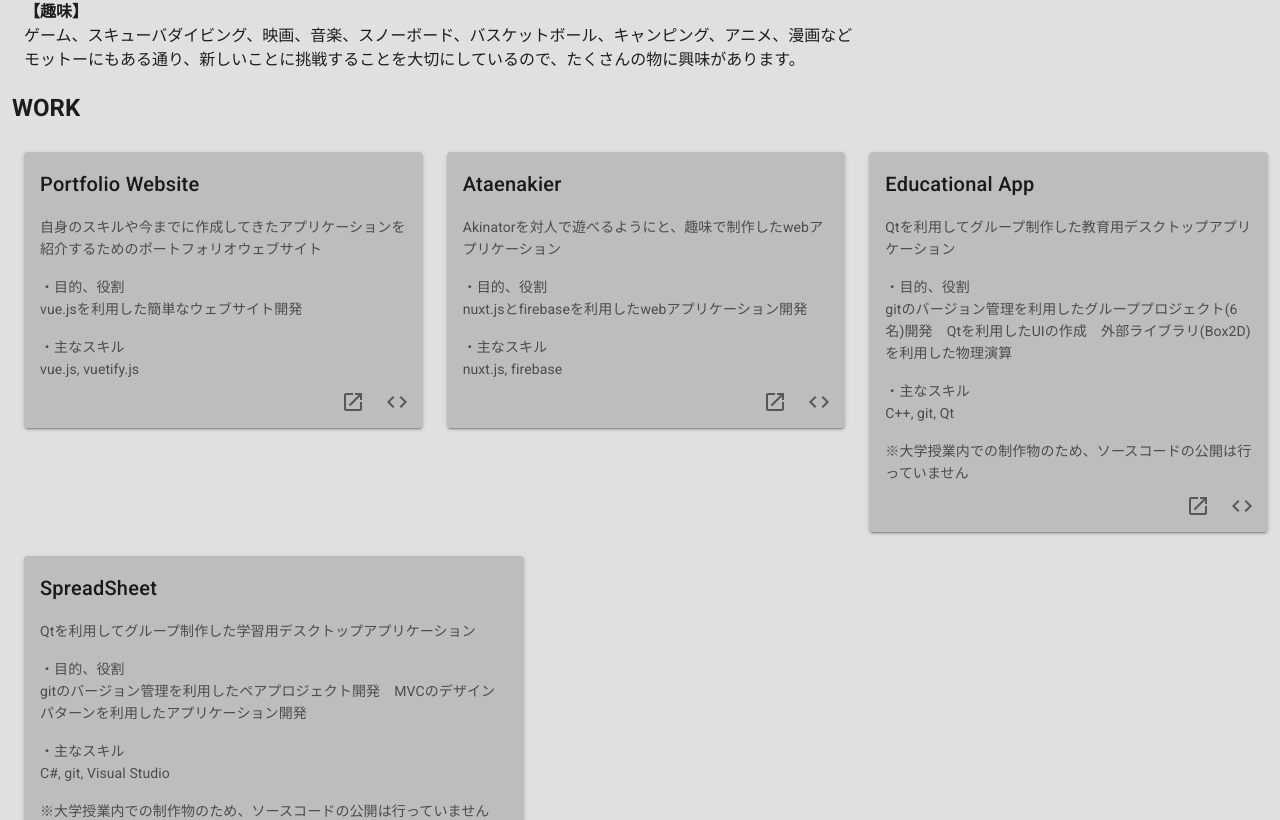
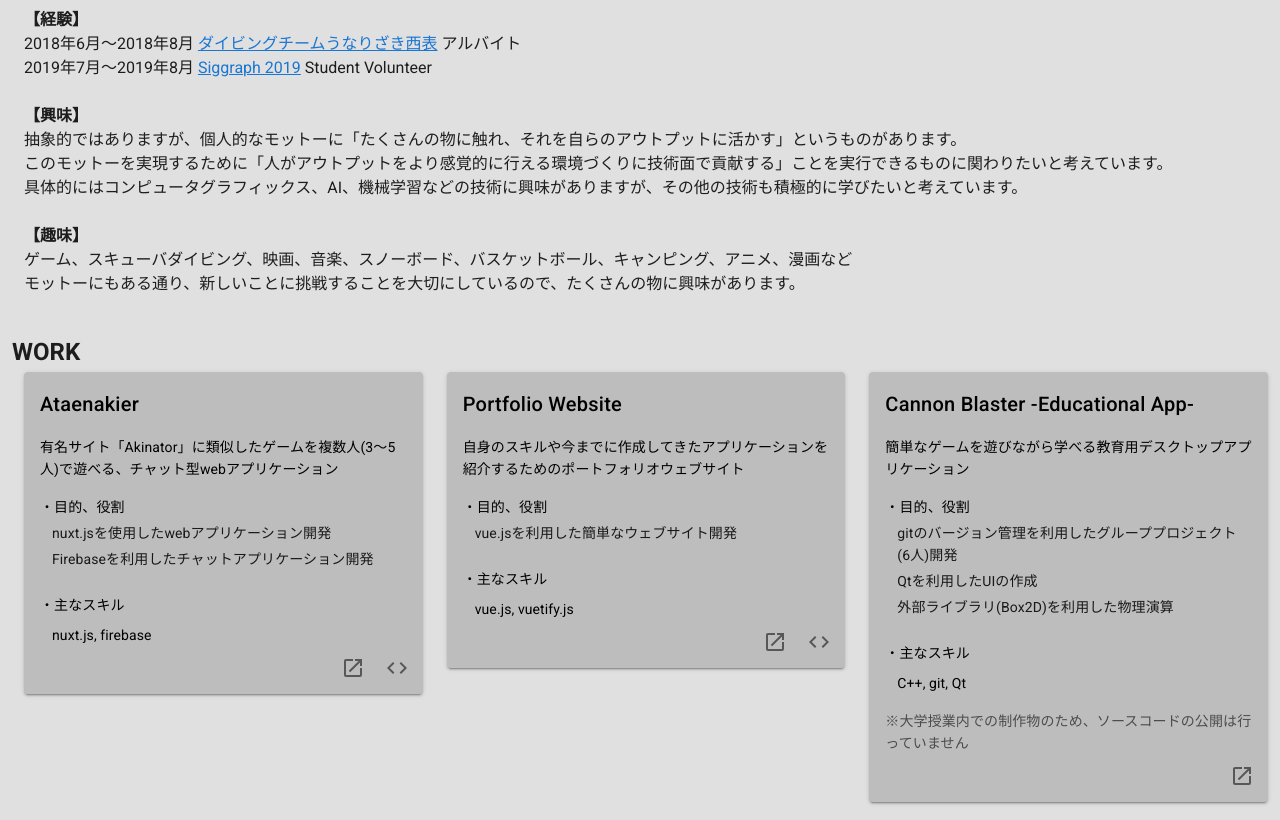
Before and after one commit to ytsumori9959/PersonalWebsite, a Vue app: page / in a window 1280 px wide. Shown: the part 748-1568 px from the top of the page. Built offline with nearby package versions, Linux system fonts and the light colour scheme.

Commit message:
Complete website

```diff
--- a/src/components/About.vue
+++ b/src/components/About.vue
@@ -1,7 +1,8 @@
 <template>
   <div class="ml-3 mt-5 mr-8">
     <p class="headline text-sm-left font-weight-bold">ABOUT</p>
-    <p class="text-sm-left pl-3 mt-n2">
+    <v-img class="ml-3" :src="profileImage" width="200" height="200" />
+    <p class="text-sm-left pl-3 mt-4">
       津守 勇汰（つもり ゆうた）
       <br />
       <br />2012年、中学1年生の頃に親の転勤でアメリカ合衆国、カリフォルニア州サンノゼに移住。現地の中学校を卒業後、高校での選択科目にプログラミング授業を選択しプログラミングに興味を持つ。2017年に現地の高校(Lynbrook High School)を卒業。現在、ユタ州ソルトレイクシティのユタ大学(The University of Utah)コンピュータサイエンス学科に在学。
@@ -20,8 +21,10 @@
       <br />
       <br />
       <strong>【経験】</strong>
-      <br />2018年6月～2018年8月 ダイビングチームうなりざき アルバイト
-      <br />2019年7月～2019年8月 Siggraph 2019 Student Volunteer
+      <br />2018年6月～2018年8月
+      <a href="http://www.unarizaki.com/iriomote/" target="_blank">ダイビングチームうなりざき西表</a> アルバイト
+      <br />2019年7月～2019年8月
+      <a href="https://s2019.siggraph.org/" target="_blank">Siggraph 2019</a> Student Volunteer
       <br />
       <br />
       <strong>【興味】</strong>
@@ -38,11 +41,15 @@
 </template>
 
 <script>
+import ProfileImage from "@/assets/FB_IMG_1564662521061.jpg";
+
 export default {
   name: "About",
 
   components: {},
 
-  data: () => ({})
+  data: () => ({
+    profileImage: ProfileImage
+  })
 };
 </script>
--- a/src/components/Work.vue
+++ b/src/components/Work.vue
@@ -1,29 +1,27 @@
 <template>
-  <div class="ml-3 mt-5">
+  <div class="ml-3 mt-10">
     <p class="headline text-sm-left font-weight-bold">WORK</p>
-    <v-container fluid fill-height>
+    <v-container fluid fill-height class="mt-n6">
       <v-row justify="center">
         <v-col v-for="card in cards" :key="card.title">
           <v-card max-width="500px" min-width="300px" class="grey lighten-1">
-            <v-card-title v-text="card.title"></v-card-title>
-            <v-card-text v-text="card.description"></v-card-text>
-            <v-card-subtitle class="mt-n4">・目的、役割</v-card-subtitle>
-            <v-card-text class="mt-n4" v-text="card.purpose"></v-card-text>
-            <v-card-subtitle class="mt-n4">・主なスキル</v-card-subtitle>
-            <v-card-text class="mt-n4" v-text="card.skills"></v-card-text>
-            <v-card-subtitle
-              class="mt-n4"
-              v-if="card.isCodePrivate"
-            >※大学授業内での制作物のため、ソースコードの公開は行っていません</v-card-subtitle>
+            <v-card-title v-text="card.title" class="black--text"></v-card-title>
+            <v-card-text v-text="card.description" class="black--text"></v-card-text>
+            <v-card-subtitle class="mt-n4 black--text">・目的、役割</v-card-subtitle>
+            <v-container class="py-0 my-0" v-for="purpose in card.purposes" :key="purpose">
+              <v-card-text class="mt-n7" v-text="purpose"></v-card-text>
+            </v-container>
+            <v-card-subtitle class="mt-n2 black--text">・主なスキル</v-card-subtitle>
+            <v-card-text class="ml-3 mt-n2 black--text" v-text="card.skills"></v-card-text>
+            <v-card-text class="mt-n4" v-if="card.isCodePrivate">※大学授業内での制作物のため、ソースコードの公開は行っていません</v-card-text>
 
             <v-card-actions class="mt-n5">
               <v-spacer />
-
               <v-btn icon :href="card.launchLink" target="_blank">
                 <v-icon>{{launchPath}}</v-icon>
               </v-btn>
 
-              <v-btn icon :href="card.codeLink" target="_blank">
+              <v-btn v-if="!card.isCodePrivate" icon :href="card.codeLink" target="_blank">
                 <v-icon>{{codeTagPath}}</v-icon>
               </v-btn>
             </v-card-actions>
@@ -45,44 +43,53 @@ export default {
   data: () => ({
     cards: [
       {
+        title: "Ataenakier",
+        launchLink: "https://ataenakier.firebaseapp.com/",
+        codeLink: "https://github.com/ytsumori9959/Ataenakier",
+        description:
+          "有名サイト「Akinator」に類似したゲームを複数人(3～5人)で遊べる、チャット型webアプリケーション",
+        purposes: [
+          "nuxt.jsを使用したwebアプリケーション開発",
+          "Firebaseを利用したチャットアプリケーション開発"
+        ],
+        skills: "nuxt.js, firebase",
+        isCodePrivate: false
+      },
+      {
         title: "Portfolio Website",
         launchLink: "https://yutatsumori.com/",
         codeLink: "https://github.com/ytsumori9959/PersonalWebsite.git",
         description:
           "自身のスキルや今までに作成してきたアプリケーションを紹介するためのポートフォリオウェブサイト",
-        purpose: "vue.jsを利用した簡単なウェブサイト開発",
+        purposes: ["vue.jsを利用した簡単なウェブサイト開発"],
         skills: "vue.js, vuetify.js",
         isCodePrivate: false
       },
       {
-        title: "Ataenakier",
-        launchLink: "https://ataenakier.firebaseapp.com/",
-        codeLink: "",
+        title: "Cannon Blaster -Educational App-",
+        launchLink:
+          "https://drive.google.com/open?id=1fSkWFxq36HjxVAfQ6VoSD0oqUg214pQB",
         description:
-          "Akinatorを対人で遊べるようにと、趣味で制作したwebアプリケーション",
-        purpose: "nuxt.jsとfirebaseを利用したwebアプリケーション開発",
-        skills: "nuxt.js, firebase",
-        isCodePrivate: false
-      },
-      {
-        title: "Educational App",
-        launchLink: "",
-        codeLink: "",
-        description:
-          "Qtを利用してグループ制作した教育用デスクトップアプリケーション",
-        purpose:
-          "gitのバージョン管理を利用したグループプロジェクト(6名)開発　Qtを利用したUIの作成　外部ライブラリ(Box2D)を利用した物理演算",
+          "簡単なゲームを遊びながら学べる教育用デスクトップアプリケーション",
+        purposes: [
+          "gitのバージョン管理を利用したグループプロジェクト(6人)開発",
+          "Qtを利用したUIの作成",
+          "外部ライブラリ(Box2D)を利用した物理演算"
+        ],
         skills: "C++, git, Qt",
         isCodePrivate: true
       },
       {
-        title: "SpreadSheet",
-        launchLink: "",
-        codeLink: "",
+        title: "Spreadsheet",
+        launchLink:
+          "https://drive.google.com/open?id=1ZCaVD4GeWxGxzXNLhMjKLDqdhnky_DR6",
         description:
-          "Qtを利用してグループ制作した学習用デスクトップアプリケーション",
-        purpose:
-          "gitのバージョン管理を利用したペアプロジェクト開発　MVCのデザインパターンを利用したアプリケーション開発　",
+          "Visual Studioを使用し、Microsoft Spreadsheetを簡易化したデスクトップアプリケーション",
+        purposes: [
+          "gitのバージョン管理を利用したペア(2人)プロジェクト開発",
+          "MVCのデザインパターンを利用したアプリケーション開発",
+          "Visual Studioを利用したUIの作成"
+        ],
         skills: "C#, git, Visual Studio",
         isCodePrivate: true
       }
```
Also changed, not shown: src/assets/FB_IMG_1564662521061.jpg (added).
